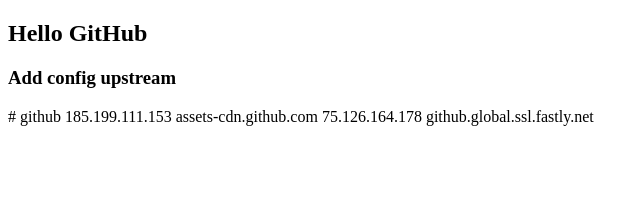
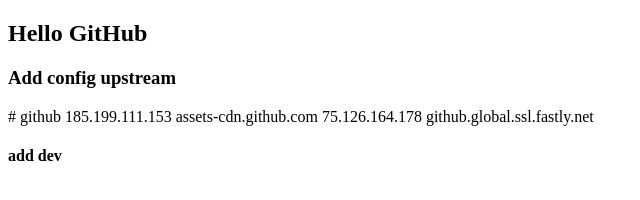
Before and after one commit to klgithub92/github-basedemo, a plain HTML site: page index.html in a window 1280 px wide. Shown: the full height of the page, 0-640 px from the left. Drawn offline with Linux system fonts and the light colour scheme.

Commit message:
添加dev

```diff
--- a/index.html
+++ b/index.html
@@ -14,6 +14,7 @@
   <p># github
     185.199.111.153 assets-cdn.github.com
     75.126.164.178 github.global.ssl.fastly.net</p>
+  <h4>add dev</h4>
 </body>
 
 </html>
```
